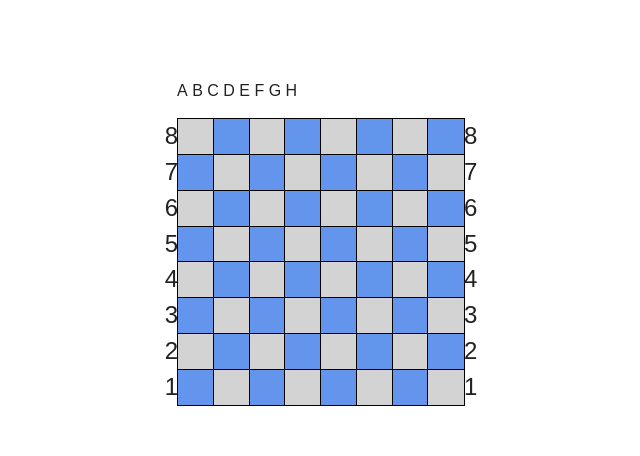
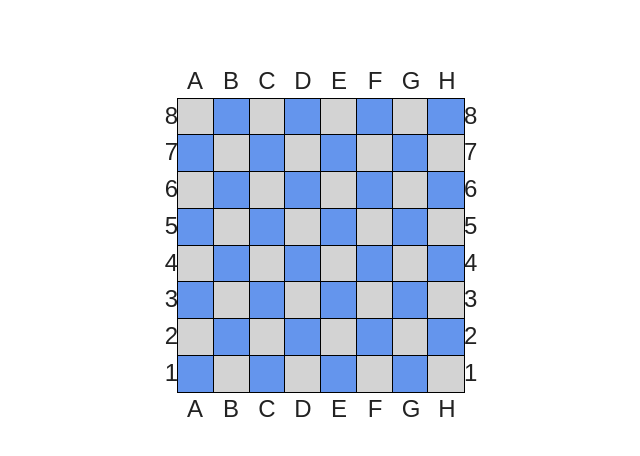
Before and after one commit to pcreglow/TIY-Chessboard, a website: page index.html in a window 1280 px wide. Shown: the whole page, without its empty margins (319-959 px from the left). Drawn offline with Linux system fonts and the light colour scheme.

Commit message:
Added letters to top & bottom of the board

```diff
--- a/css/main.css
+++ b/css/main.css
@@ -100,18 +100,35 @@ textarea {
   max-width: 3in;
 }
 
-p {
+.top p {
+  margin: 0; padding: 0;
   display: inline-block;
+  width: 12.5%;
+  float: left;
+  font-size: 150%;
+  text-align: center;
+
+}
+
+.bottom p {
+  margin: 0; padding: 0;
+  display: inline-block;
+  width: 12.5%;
+  float: left;
+  font-size: 150%;
+  text-align: center;
+
 }
 
 .chessboard {
-  border: 1px solid;
+
 }
 /* Row Styles */
 .chessboard .row {
   margin: 0; padding: 0;
   position: relative;
   clear: both;
+  border: 1px solid;
 }
 .chessboard .row::before,
 .chessboard .row::after {
--- a/index.html
+++ b/index.html
@@ -26,19 +26,18 @@
     <style>
     </style>
 
-    <div class="top">
-      <p class"letter">A</p>
-      <p class"letter">B</p>
-      <p class"letter">C</p>
-      <p class"letter">D</p>
-      <p class"letter">E</p>
-      <p class"letter">F</p>
-      <p class"letter">G</p>
-      <p class"letter">H</p>
+    <div class="top board">
+      <p class"letters">A</p>
+      <p class"letters">B</p>
+      <p class"letters">C</p>
+      <p class"letters">D</p>
+      <p class"letters">E</p>
+      <p class"letters">F</p>
+      <p class"letters">G</p>
+      <p class"letters">H</p>
     </div>
 
     <div class="chessboard">
-
 
       <ul class="row rank-8">
         <li class="square file-a"></li>
@@ -132,6 +131,16 @@
       <!-- .row -->
     </div>
     <!-- .chessboard &#x2656;-->
+    <div class="bottom board">
+      <p class"letters">A</p>
+      <p class"letters">B</p>
+      <p class"letters">C</p>
+      <p class"letters">D</p>
+      <p class"letters">E</p>
+      <p class"letters">F</p>
+      <p class"letters">G</p>
+      <p class"letters">H</p>
+    </div>
 
   </main>
   <!-- .container -->
```
